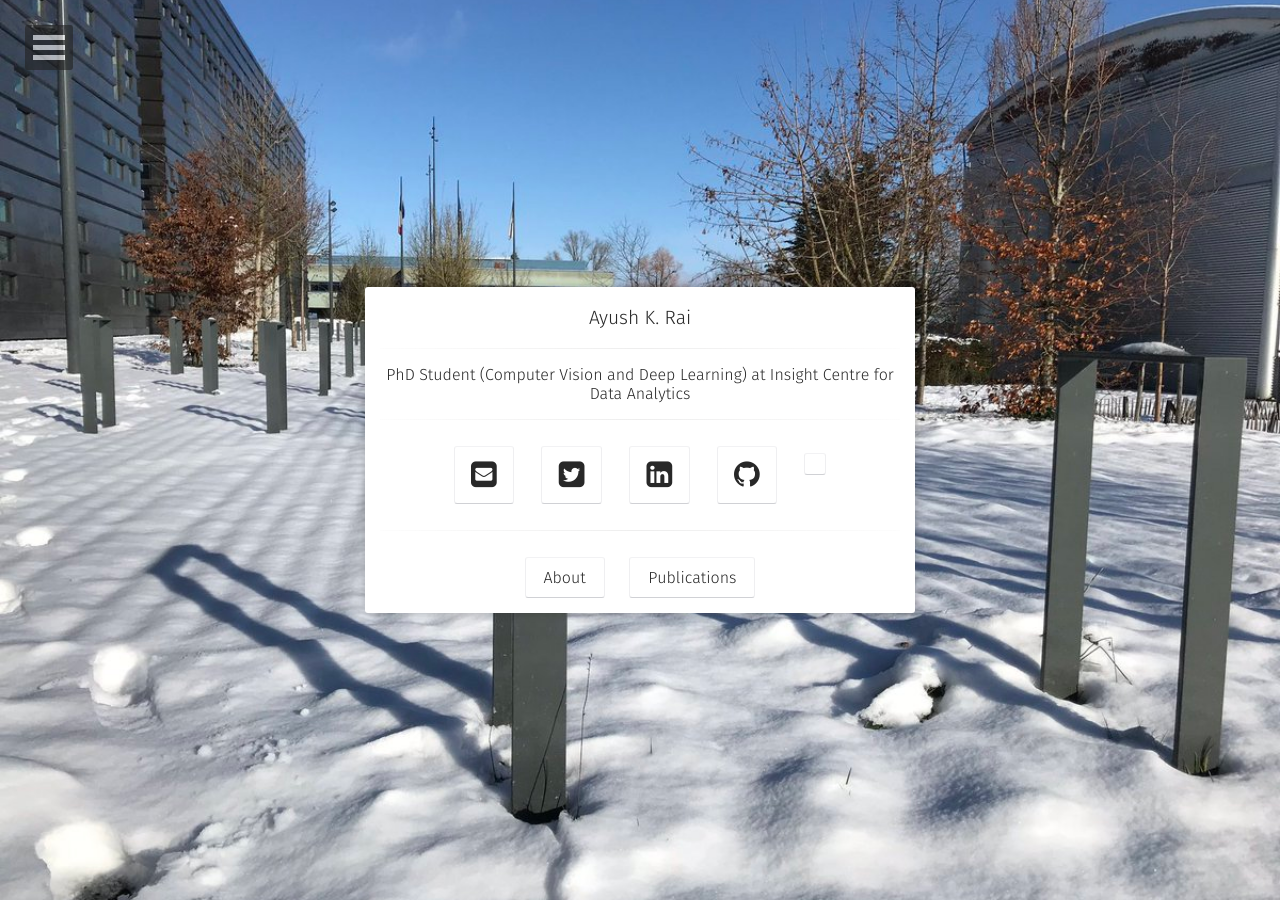
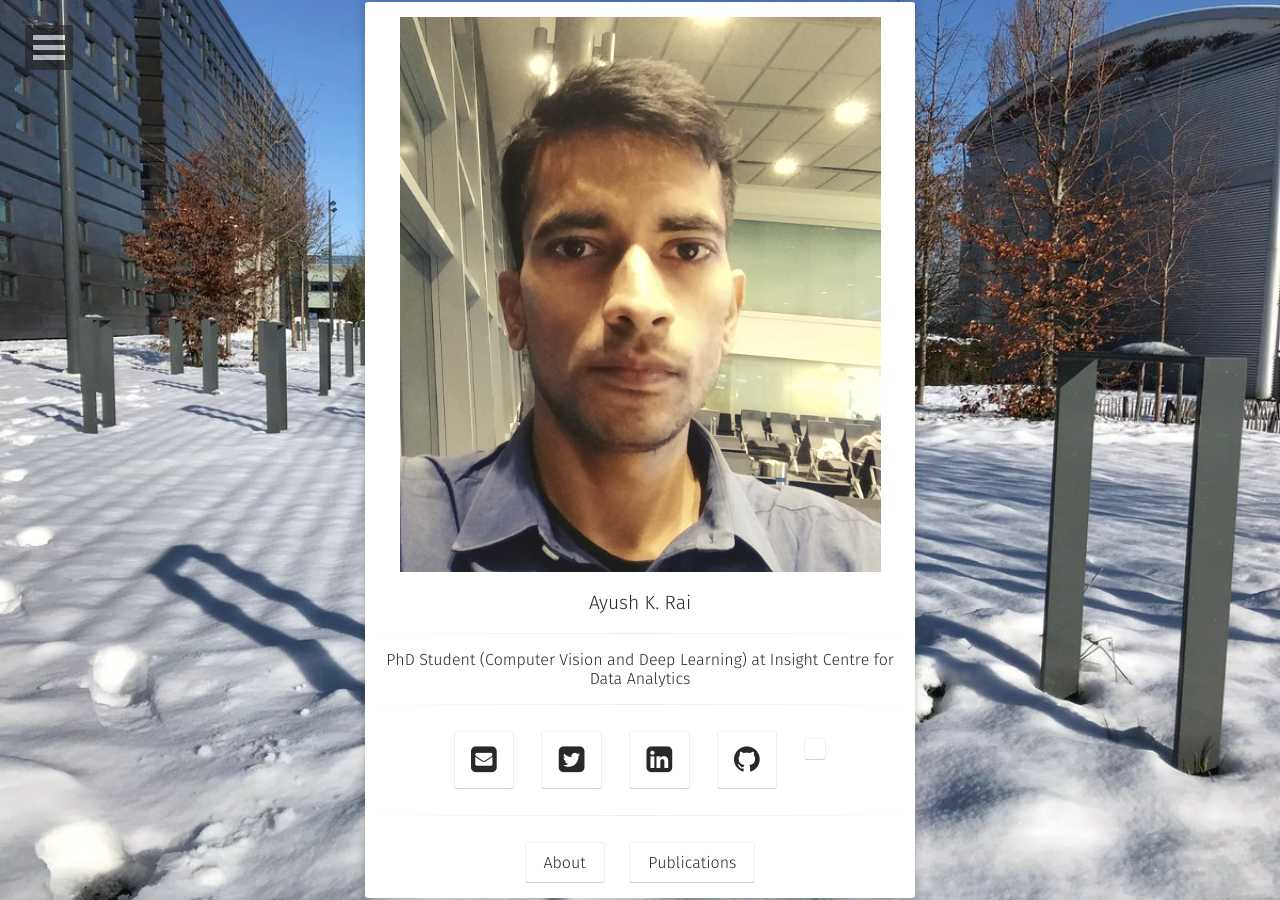
Before and after one commit to rayush7/rayush7.github.io, a Jekyll site: the page built from index.html, in a window 1280 px wide. Built offline with Jekyll 4.4.1, drawn with Linux system fonts in a browser that asks for light colours; some web fonts are replaced; a style sheet for code colours, icons or effects is not loaded.

Commit message:
updated home.html

```diff
--- a/_layouts/home.html
+++ b/_layouts/home.html
@@ -18,6 +18,7 @@ layout: compress
             <div class="row">
                     <a href="{{ site.url }}">
                        <!-- <img src="{{ site.logo }}" class="img-circle zoombtn animated rotateIn">  -->
+                       <img src="../assets/img/ayushcrop.png" width="150" height="200">
                     </a>
                     <h3 class="title">
                         <a class="zoombtn" href="{{ site.url }}">
```
Also changed, not shown: assets/img/ayushcrop.png (added).
